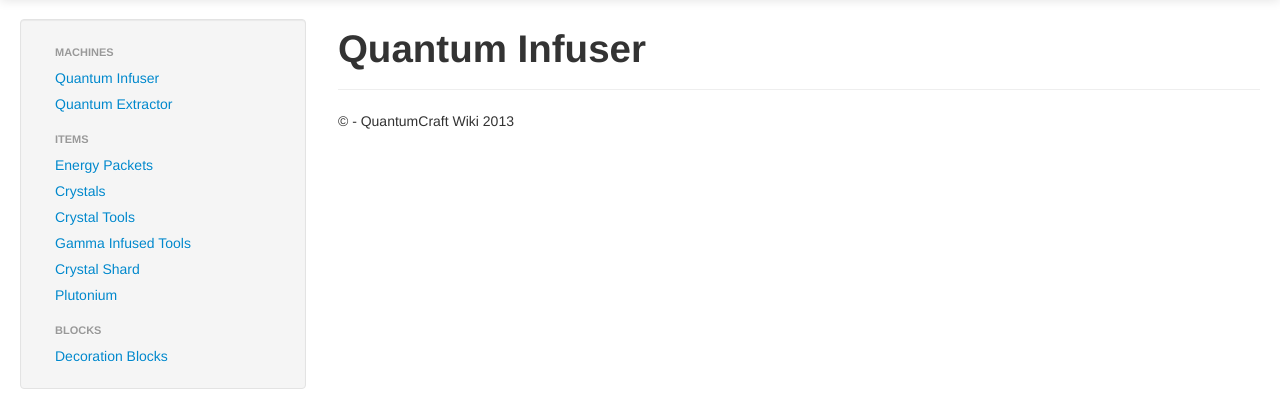
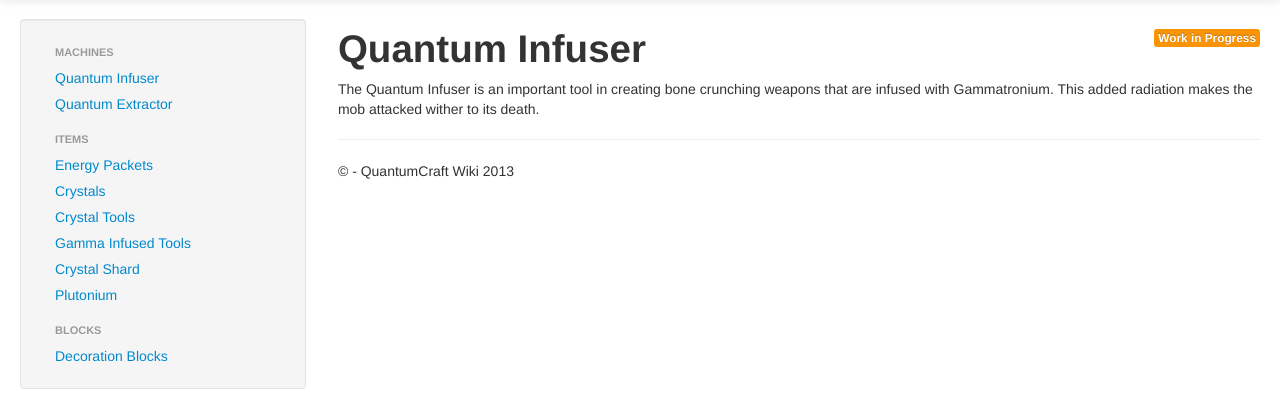
Before and after one commit to HeisenBugDev/QCWiki-old, a PHP site: page /index.php?page=qinfuser in a window 1280 px wide. Shown: the part 41-461 px from the top of the page. Run offline with PHP 8.4, Linux system fonts and the light colour scheme.

Commit message:
Some work on it

```diff
--- a/view/header.phtml
+++ b/view/header.phtml
@@ -51,7 +51,7 @@
         <div class="row-fluid">
           <div class="span3">
             <div class="well sidebar-nav">
-            <ul class="nav nav-list">
+              <ul class="nav nav-list" data-spy="affix">
                 <li class="nav-header">Machines</li>
                 <li><a href="?page=qinfuser">Quantum Infuser</a></li>
                 <li><a href="?page=qextractor">Quantum Extractor</a></li>
--- a/view/qinfuser.phtml
+++ b/view/qinfuser.phtml
@@ -1 +1,4 @@
-<h1>Quantum Infuser</h1>
+<h1>Quantum Infuser <span class="pull-right label label-warning">Work in Progress</span>
+</h1>
+
+<p>The Quantum Infuser is an important tool in creating bone crunching weapons that are infused with Gammatronium. This added radiation makes the mob attacked wither to its death.</p>
```
Lines whose indentation alone changed are shown as unchanged.
